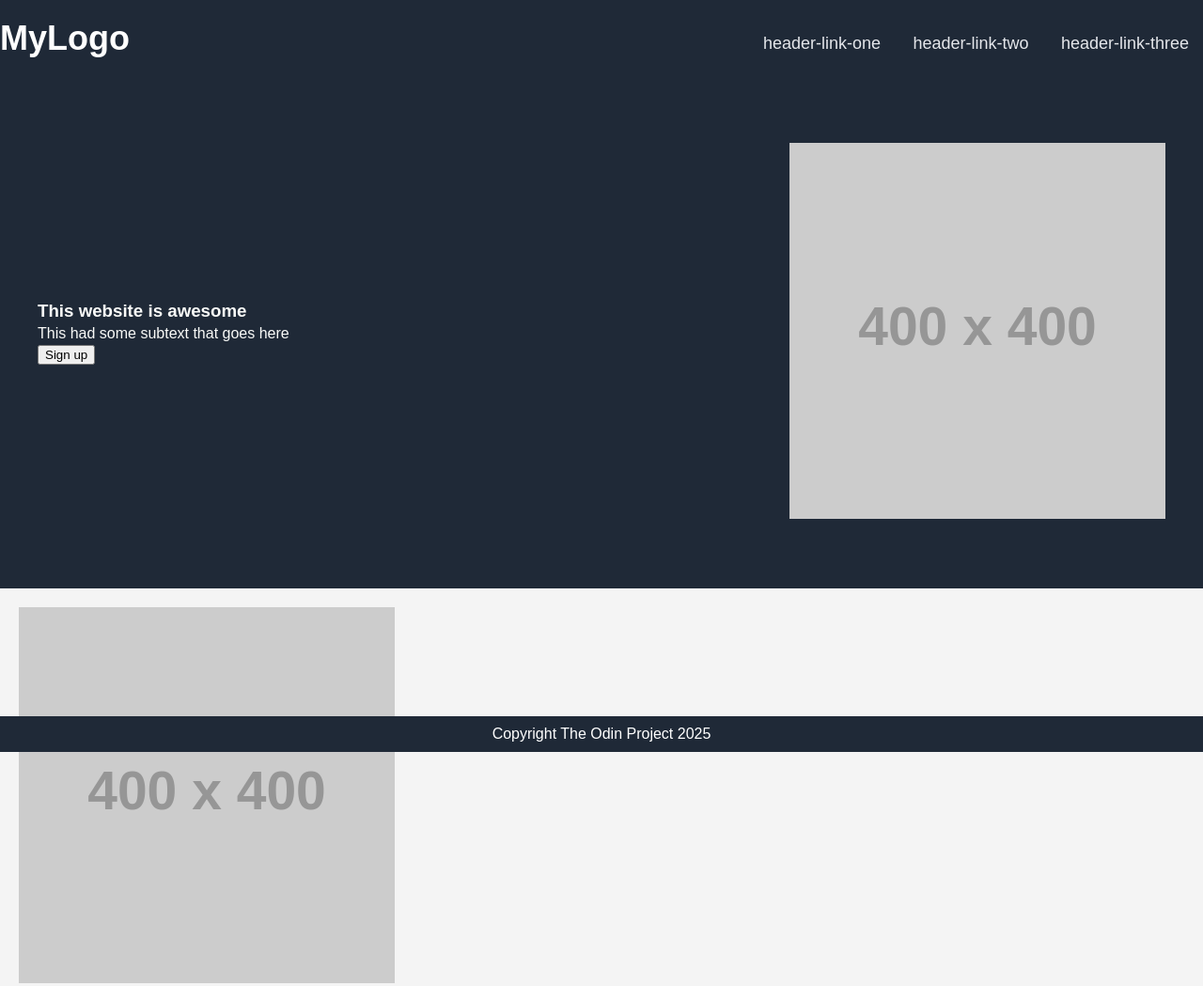
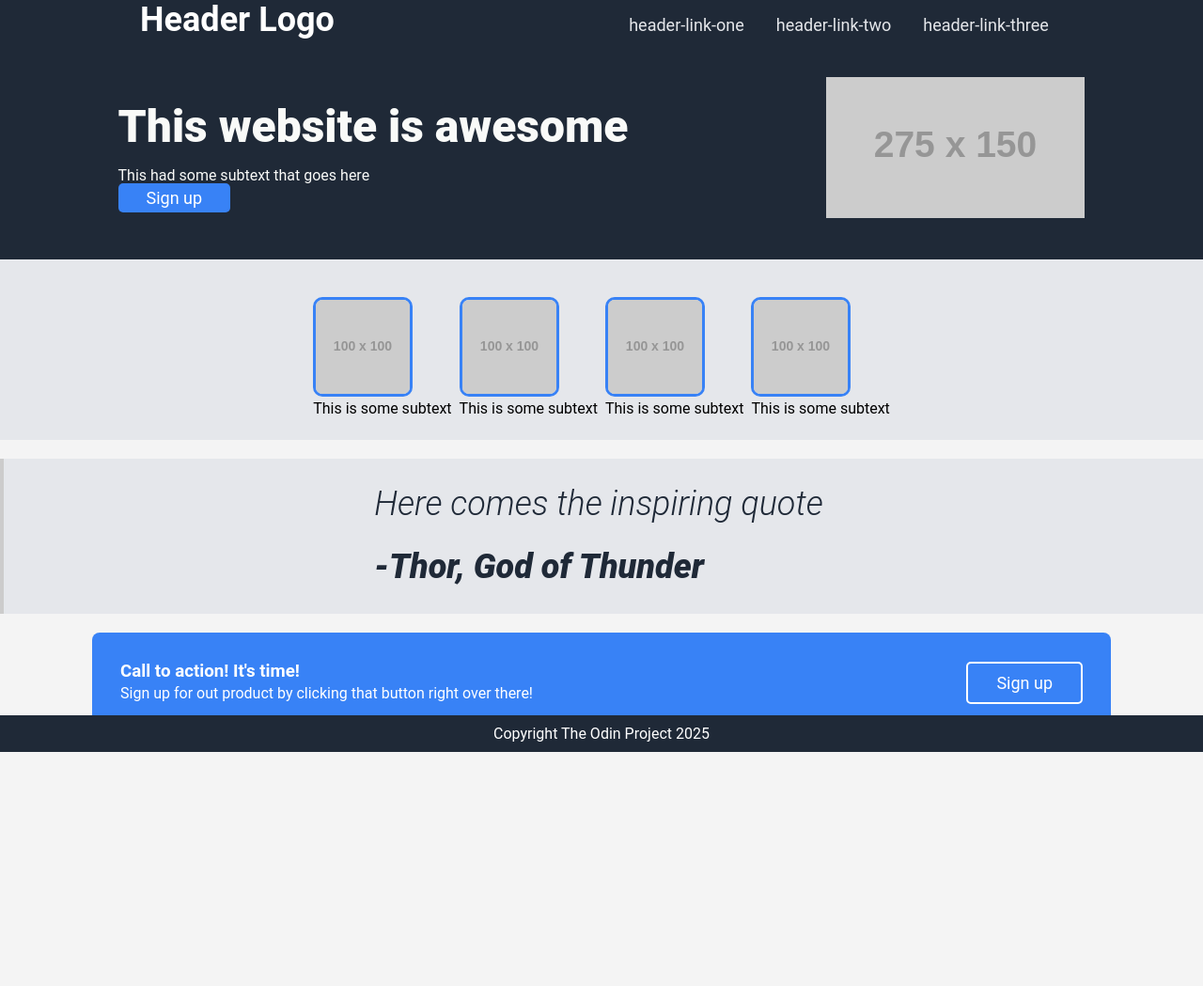
Before and after one commit to ElG87/landing-page-odin, a plain HTML site: page index.html in a window 1280 px wide. Shown: the top 1049 px of the page at 94% size. After the commit the page ends 800 px from the top, so only its background shows below. Drawn offline with Linux system fonts and the light colour scheme; placeholder pictures from the web are drawn by us.

Commit message:
Add: Nieuwe elementen toegevoegd

```diff
--- a/css/stylesheet.css
+++ b/css/stylesheet.css
@@ -2,21 +2,20 @@
     margin: 0;
 }
 body{
-    font-family: Arial, Helvetica, sans-serif;
+    font-family: Roboto, Arial, Helvetica, sans-serif;
     background-color: #f4f4f4;
 }
 header{
     background-color: #1F2937;
-    color: #021827;
-    padding: 20px 0;
     display: flex;
-    justify-content: space-between;
+    justify-content: space-around;
     align-items: center;
 
 }
 header h1{
     margin-bottom: 10px;
 }
+/* Logo styling */
 #logo{
     color: #ffffff;
     font-size: 24px;
@@ -26,6 +25,7 @@ header h1{
     justify-content: flex-start;
 }
 
+/* Navigation styling */
 #nav-container{
     margin-top: 10px;
     display: flex;
@@ -44,19 +44,46 @@ nav a:hover{
     text-decoration: underline;
 }
 
+/* Hero section styling */
 #hero{
     background-color: #1F2937;
     color: #F9FAF8;
-    padding: 50px 20px;
     display: flex;
     flex-direction: row;
-    justify-content: space-between;
+    justify-content: space-around;
     align-items: center;
+}
 
+#hero-text{
+    max-width: 600px;
+}
+
+#hero-text h1{
+    font-size: 48px;
+    font-weight: 900;
+    margin-bottom: 20px;
+
+}
+
+#hero-main-text{
+    font-size: 48px;
+    color: #F9FAF8;
+    font-weight: 900;
+}
+.button{
+    background-color: #3882F6;
+    color: #ffffff;
+    padding: 5px 30px;
+    border: none;
+    border-radius: 5px;
+    text-decoration: none;
+    font-size: 18px;
+    cursor: pointer;
 }
 section{
     padding: 20px;
 }
+
 section h2{
     margin-bottom: 10px;
 }
@@ -64,13 +91,70 @@ section p{
     line-height: 1.6;
 }
 
+#info-cards{
+    background-color: #E5E7EB;
+    display: flex;
+    gap: 8px;
+    justify-content: center;
+}
+.info-card{
+    border: solid 3px #3882F6;
+    border-radius: 10px;
+    display: flex;
+    justify-content: space-around;
+    text-align: center;
+    margin-top: 20px;
+}
+/* Quote section styling */
 #quote{
     font-style: italic;
     background-color: #E5E7EB;
     border-left: 4px solid #ccc;
     padding-left: 10px;
     margin: 20px 0;
+    display: flex;
+    justify-content: center;
+    align-items: center;
 }
+#quote-text{
+    font-size: 36px;
+    font-weight: 300;
+    color: #1F2937;
+}
+
+.info-header-text{
+    font-weight: 900;
+    font-size: 36px;
+    color: #1F2937;
+    margin-top: 10px;
+}
+
+#call-to-action{
+    width: 80%;
+    background-color: #3882F6;
+    color: #ffffff;
+    border-radius: 8px;
+    text-align: left;
+    padding: 30px;
+    margin-top: 20px;
+    display: flex;
+    justify-self: center;
+    justify-content: space-between;
+    align-items: center;
+    flex-direction: row;
+}
+
+#sign-up{
+    background-color: #3882F6;
+    color: #ffffff;
+    padding: 10px 30px;
+    border: solid 2px #ffffff;
+    border-radius: 5px;
+    text-decoration: none;
+    font-size: 18px;
+    cursor: pointer;
+}
+
 footer{
     background-color: #1F2937;
     color: #ffffff;
--- a/index.html
+++ b/index.html
@@ -9,7 +9,7 @@
 <body>
     <header>
         <div id="logo">
-            <h2>MyLogo</h2>
+            <h2 id="hero-logo-text">Header Logo</h2>
         </div>
         <div id="nav-container">
             <nav>
@@ -21,14 +21,14 @@
     </header>
     <main>
         <section id="hero">
-            <section>
-                <h1>This website is awesome</h1>
-                <p>This had some subtext that goes here</p>
-                <button>Sign up</button>
+            <section id="hero-text">
+                <p id="hero-main-text">This website is awesome</p>
+                <p id="hero-sec-text">This had some subtext that goes here</p>
+                <a  class="button">Sign up</a>
             </section>
 
             <section>
-                <img src="https://via.placeholder.com/400" alt="Placeholder Image">
+                <img src="https://placehold.co/275x150?text=this+is+a+placeholder+for+an+image" alt="Placeholder Image">
             </section>
 
         </section>
@@ -36,37 +36,37 @@
 
         <section id="info-cards">
             <div>
-                <img src="https://via.placeholder.com/400" alt="Placeholder Image">
+                <img class="info-card" src="https://placehold.co/100x100/white/white" alt="Placeholder Image">
                 <p>This is some subtext</p>
             </div>
             <div>
-                <img src="https://via.placeholder.com/400" alt="Placeholder Image">
+                <img class="info-card" src="https://placehold.co/100x100/white/white" alt="Placeholder Image">
                 <p>This is some subtext</p>
             </div>
             <div>
-                <img src="https://via.placeholder.com/400" alt="Placeholder Image">
+                <img class="info-card" src="https://placehold.co/100x100/white/white" alt="Placeholder Image">
                 <p>This is some subtext</p>
             </div>
                         <div>
-                <img src="https://via.placeholder.com/400" alt="Placeholder Image">
+                <img class="info-card" src="https://placehold.co/100x100/white/white" alt="Placeholder Image">
                 <p>This is some subtext</p>
             </div>
         </section>
 
         <section id="quote">
             <div>
-                <h2>Here comes the inspiring quote</h2>
-                <p>This is some text that goes here</p>
+                <p id="quote-text">Here comes the inspiring quote</h2>
+                <p class="info-header-text">-Thor, God of Thunder</p>
             </div>
         </section>
 
-        <section>
-            <div>
+        <section id="call-to-action">
+            <div >
                 <h3>Call to action! It's time!</h3>
                 <p>Sign up for out product by clicking that button right over there!</p>
             </div>
             <div>
-                <button>Sign up</button>
+                <a  id="sign-up" class="button">Sign up</a>
             </div>
         </section>
     </main>
```
Also changed, not shown: afbeeldingen/landing-page-img.png (added).
